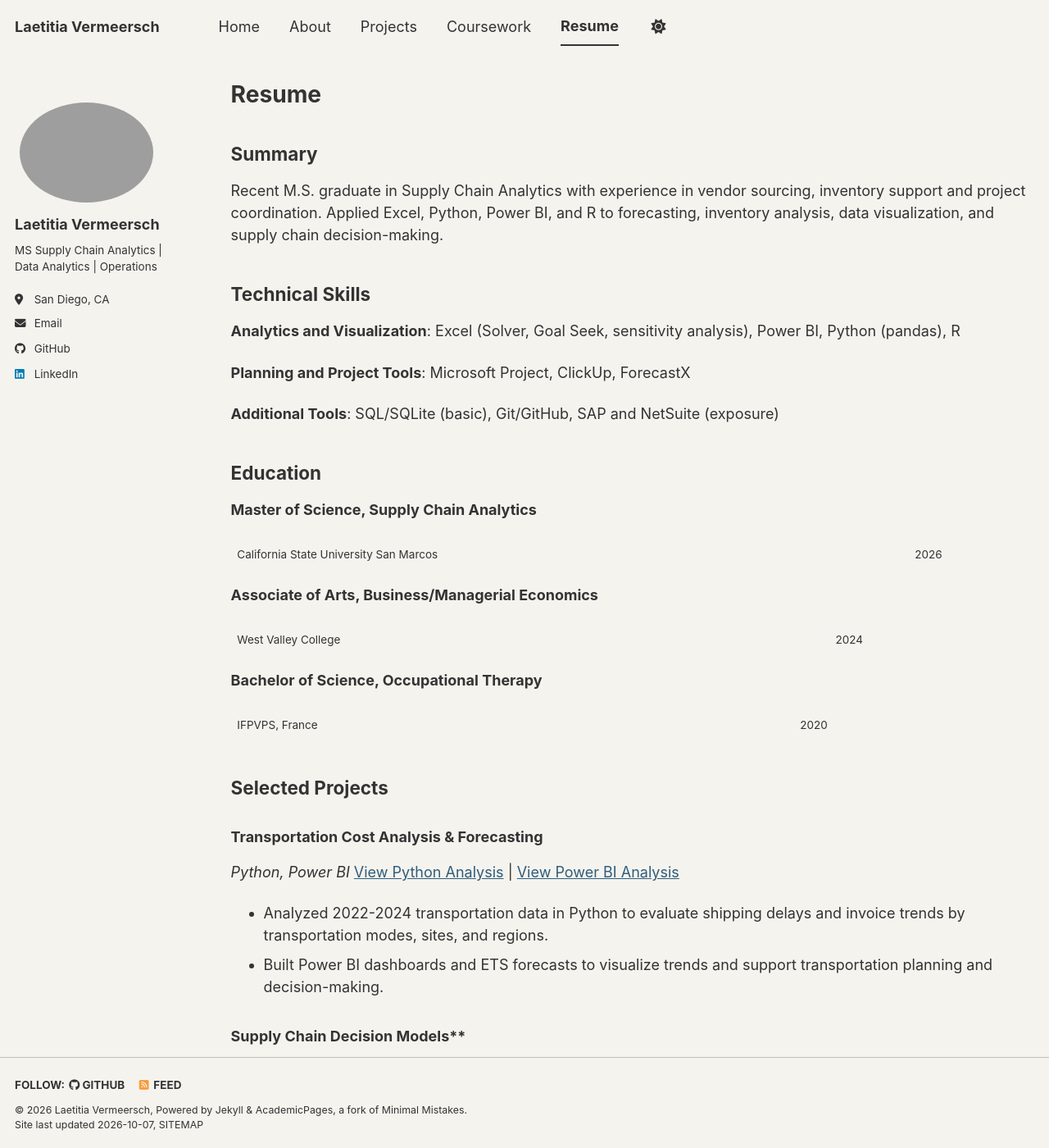
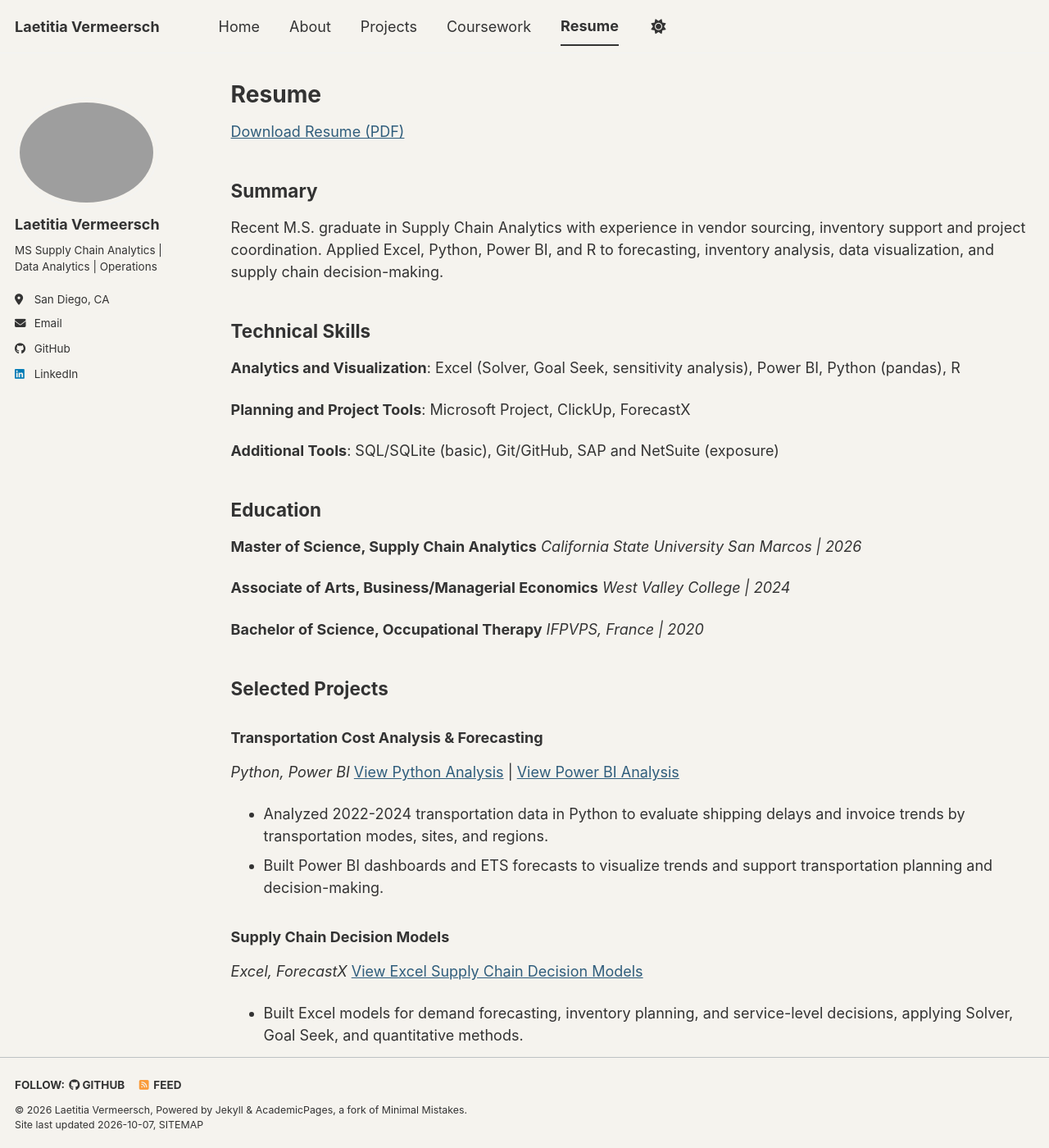
Before and after one commit to Laetitia-95/Laetitia-95.github.io, a Jekyll site: the page built from _pages/cv.md, in a window 1280 px wide and 1400 px high. Shown: the whole window at 82% size. Built offline with Jekyll 4.4.1, drawn with Linux system fonts in a browser that asks for light colours; a style sheet for code colours, icons or effects is not loaded; some of the changed text lies outside the part shown.

Commit message:
Update cv.md

```diff
--- a/_pages/cv.md
+++ b/_pages/cv.md
@@ -8,6 +8,8 @@ redirect_from:
 ---
 
 {% include base_path %}
+
+[Download Resume (PDF)](/files/Laetitia-Vermeersch-Resume.pdf)
 
 ## Summary
 
@@ -24,16 +26,13 @@ Recent M.S. graduate in Supply Chain Analytics with experience in vendor sourcin
 ## Education
 
 **Master of Science, Supply Chain Analytics**
-
-California State University San Marcos | 2026
+*California State University San Marcos | 2026*
 
 **Associate of Arts, Business/Managerial Economics**
-
-West Valley College | 2024
+*West Valley College | 2024*
 
 **Bachelor of Science, Occupational Therapy**
-
-IFPVPS, France | 2020
+*IFPVPS, France | 2020*
 
 ## Selected Projects
 
@@ -44,7 +43,7 @@ IFPVPS, France | 2020
 - Analyzed 2022-2024 transportation data in Python to evaluate shipping delays and invoice trends by transportation modes, sites, and regions.
 - Built Power BI dashboards and ETS forecasts to visualize trends and support transportation planning and decision-making.
 
-### Supply Chain Decision Models**
+### Supply Chain Decision Models
 *Excel, ForecastX*
 [View Excel Supply Chain Decision Models](/portfolio/supply-chain-decision-models-excel/)
 
```
Also changed, not shown: other parts of _pages/cv.md (+1 -1 lines), 1 other file.
